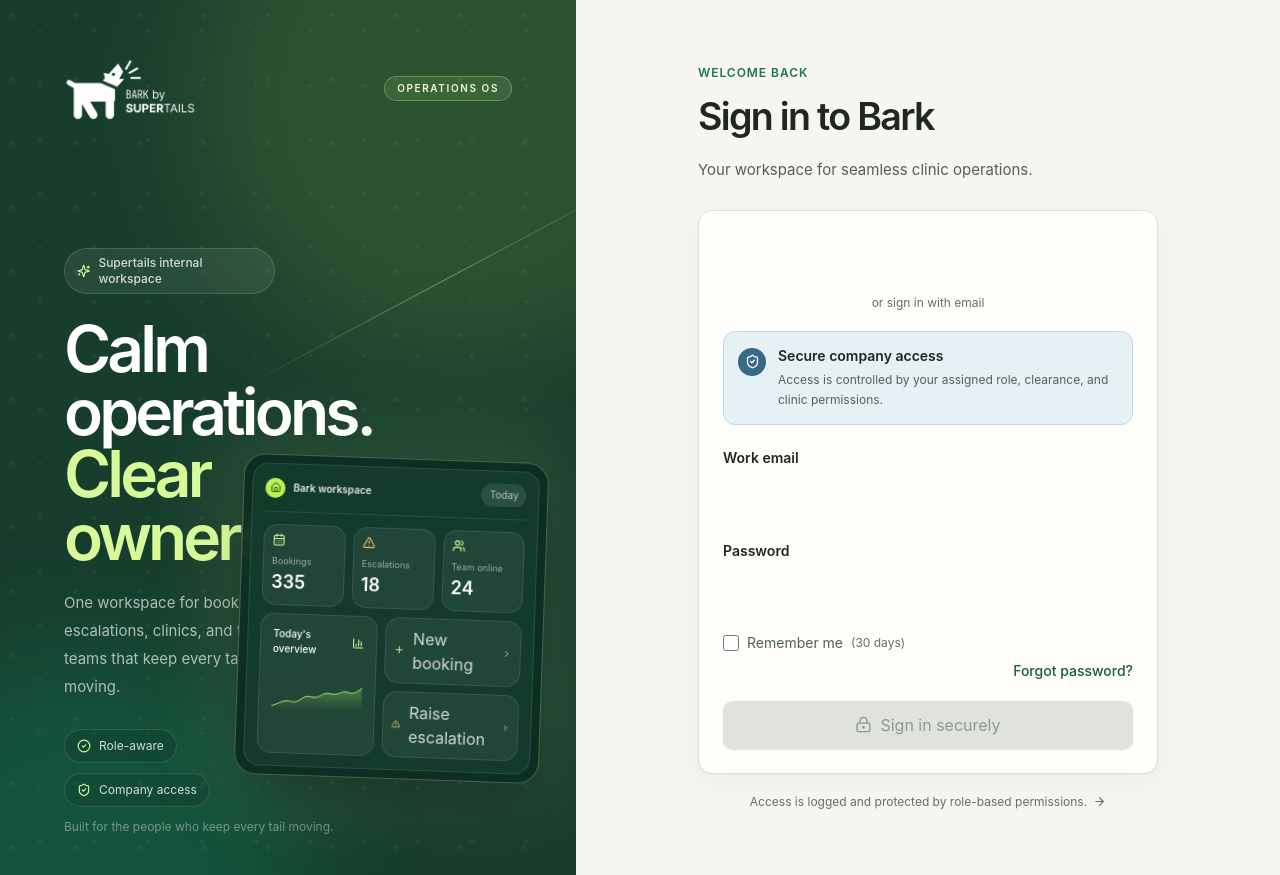
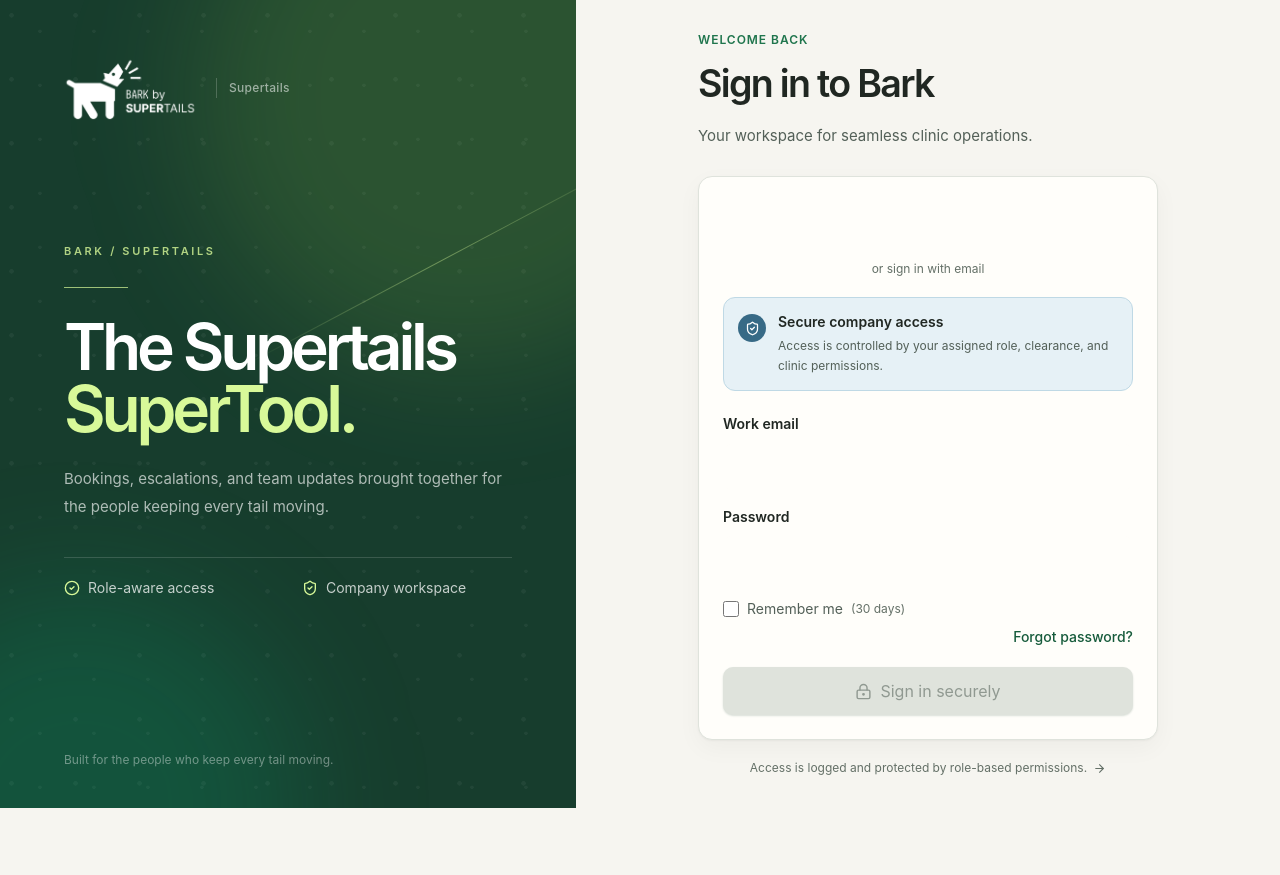
Before and after one commit to ajaynambiarofficial/Bark, a React (Vite) app: page /login in a window 1280 px wide. After the commit the page ends 808 px from the top, so only its background shows below. Built offline with nearby package versions, Linux system fonts and the light colour scheme; no server answers.

Commit message:
feat: refine login hero messaging

```diff
--- a/src/pages/LoginPage.tsx
+++ b/src/pages/LoginPage.tsx
@@ -1,4 +1,4 @@
-import { AlertTriangle, ArrowRight, BarChart3, CalendarDays, CheckCircle2, ChevronRight, Home, LockKeyhole, Plus, ShieldCheck, Sparkles, Users } from "lucide-react";
+import { ArrowRight, CheckCircle2, LockKeyhole, ShieldCheck } from "lucide-react";
 import { useEffect, useRef, useState } from "react";
 import { Navigate, useLocation, useNavigate } from "react-router";
 import { Link } from "react-router";
@@ -93,44 +93,27 @@ export function LoginPage() {
 
   return (
     <main className="min-h-dvh bg-app lg:grid lg:grid-cols-[minmax(360px,0.9fr)_minmax(520px,1.1fr)]">
-      <section className="relative hidden min-h-dvh overflow-hidden bg-brand-deep px-10 py-10 text-white lg:block xl:px-16 xl:py-14">
+      <section className="relative hidden min-h-dvh overflow-hidden bg-brand-deep px-10 py-10 text-white lg:flex lg:flex-col xl:px-16 xl:py-14">
         <div className="pointer-events-none absolute inset-0 overflow-hidden" aria-hidden="true">
           <div className="brand-pattern absolute inset-0 opacity-[0.06]" />
           <div className="absolute -right-40 -top-44 size-[34rem] rounded-full bg-lime-300/12 blur-3xl" />
           <div className="absolute -bottom-56 -left-36 size-[28rem] rounded-full bg-emerald-400/15 blur-3xl" />
           <div className="absolute right-[-16%] top-[32%] h-px w-[78%] rotate-[-28deg] bg-gradient-to-r from-transparent via-lime-200/40 to-transparent" />
         </div>
-        <div className="relative z-10 flex items-center justify-between">
+        <div className="relative z-10 flex items-center gap-3">
           <BarkLogo inverse />
-          <span className="rounded-full border border-lime-200/30 bg-lime-200/10 px-3 py-1 text-[10px] font-semibold uppercase tracking-[0.16em] text-lime-100">Operations OS</span>
+          <span className="h-5 w-px bg-white/20" aria-hidden="true" />
+          <span className="text-xs font-medium tracking-wide text-white/55">Supertails</span>
         </div>
-        <div className="relative z-10 mt-[15vh] max-w-[47%] pb-3 xl:mt-[16vh]">
-          <span className="inline-flex items-center gap-2 rounded-full border border-white/15 bg-white/[0.07] px-3 py-1.5 text-xs font-medium text-white/80"><Sparkles size={14} className="text-lime-200" /> Supertails internal workspace</span>
-          <p className="mt-6 max-w-lg text-[clamp(2.4rem,5vw,4.5rem)] font-semibold leading-[0.98] tracking-[-0.06em]">Calm operations.<br /><span className="text-lime-200">Clear ownership.</span></p>
-          <p className="mt-5 max-w-md text-[15px] leading-7 text-white/65">One workspace for bookings, escalations, clinics, and the teams that keep every tail moving.</p>
-          <div className="mt-7 flex flex-wrap gap-2.5 text-xs text-white/80">
-            <span className="inline-flex items-center gap-2 rounded-full border border-white/12 bg-black/10 px-3 py-2"><CheckCircle2 size={14} className="text-lime-200" /> Role-aware</span>
-            <span className="inline-flex items-center gap-2 rounded-full border border-white/12 bg-black/10 px-3 py-2"><ShieldCheck size={14} className="text-lime-200" /> Company access</span>
-          </div>
-        </div>
-        <div className="absolute bottom-24 right-3 z-10 w-[53%] max-w-[430px] xl:right-8" aria-label="Bark workspace preview">
-          <div className="absolute -inset-5 rounded-[2rem] bg-lime-200/10 blur-2xl" />
-          <div className="relative rotate-[2deg] rounded-[1.35rem] border border-lime-100/25 bg-[#0b2b20]/90 p-2 shadow-2xl shadow-black/30 backdrop-blur-xl">
-            <div className="rounded-[1rem] border border-white/10 bg-[#123b2b] p-3">
-              <div className="flex items-center gap-2 border-b border-white/10 pb-3 text-[10px] text-white/65">
-                <div className="grid size-5 place-items-center rounded-md bg-lime-300 text-[#123b2b]"><Home size={11} /></div>
-                <span className="font-semibold text-white/90">Bark workspace</span>
-                <span className="ml-auto rounded-full bg-white/10 px-2 py-1">Today</span>
-              </div>
-              <div className="mt-3 grid grid-cols-3 gap-2">
-                <div className="rounded-lg border border-white/10 bg-white/[0.06] p-2"><CalendarDays size={13} className="text-lime-200" /><p className="mt-2 text-[9px] text-white/55">Bookings</p><p className="text-lg font-semibold">335</p></div>
-                <div className="rounded-lg border border-white/10 bg-white/[0.06] p-2"><AlertTriangle size={13} className="text-orange-300" /><p className="mt-2 text-[9px] text-white/55">Escalations</p><p className="text-lg font-semibold">18</p></div>
-                <div className="rounded-lg border border-white/10 bg-white/[0.06] p-2"><Users size={13} className="text-lime-200" /><p className="mt-2 text-[9px] text-white/55">Team online</p><p className="text-lg font-semibold">24</p></div>
-              </div>
-              <div className="mt-2 grid grid-cols-[1.4fr_0.8fr] gap-2">
-                <div className="rounded-lg border border-white/10 bg-white/[0.06] p-3"><div className="flex items-center justify-between"><p className="text-[10px] font-medium">Today's overview</p><BarChart3 size={13} className="text-lime-200" /></div><svg className="mt-2 h-16 w-full" viewBox="0 0 220 64" fill="none" aria-hidden="true"><path d="M2 55C25 48 29 39 49 44C70 49 74 25 96 31C119 37 120 17 143 22C165 27 167 11 188 18C200 22 207 14 218 7V64H2V55Z" fill="url(#chartFill)" /><path d="M2 55C25 48 29 39 49 44C70 49 74 25 96 31C119 37 120 17 143 22C165 27 167 11 188 18C200 22 207 14 218 7" stroke="#b9ff72" strokeWidth="2" strokeLinecap="round" /><defs><linearGradient id="chartFill" x1="110" y1="7" x2="110" y2="64" gradientUnits="userSpaceOnUse"><stop stopColor="#b9ff72" stopOpacity=".3" /><stop offset="1" stopColor="#b9ff72" stopOpacity="0" /></linearGradient></defs></svg></div>
-                <div className="space-y-2"><button type="button" className="flex w-full items-center gap-2 rounded-lg border border-white/10 bg-white/[0.06] p-2 text-left text-[10px] text-white/80"><Plus size={13} className="text-lime-200" /> New booking <ChevronRight size={12} className="ml-auto" /></button><button type="button" className="flex w-full items-center gap-2 rounded-lg border border-white/10 bg-white/[0.06] p-2 text-left text-[10px] text-white/80"><AlertTriangle size={13} className="text-orange-300" /> Raise escalation <ChevronRight size={12} className="ml-auto" /></button></div>
-              </div>
+        <div className="relative z-10 flex flex-1 items-center">
+          <div className="max-w-2xl pb-8">
+            <p className="text-[11px] font-semibold uppercase tracking-[0.24em] text-lime-200/80">Bark / Supertails</p>
+            <div className="mt-7 h-px w-16 bg-lime-200/70" aria-hidden="true" />
+            <p className="mt-7 max-w-xl text-[clamp(2.5rem,5vw,4.65rem)] font-semibold leading-[0.97] tracking-[-0.065em]">The Supertails<br /><span className="text-lime-200">SuperTool.</span></p>
+            <p className="mt-6 max-w-md text-[15px] leading-7 text-white/65">Bookings, escalations, and team updates brought together for the people keeping every tail moving.</p>
+            <div className="mt-9 grid max-w-md grid-cols-2 gap-x-7 gap-y-3 border-t border-white/15 pt-5 text-sm text-white/75">
+              <span className="inline-flex items-center gap-2"><CheckCircle2 size={16} className="text-lime-200" /> Role-aware access</span>
+              <span className="inline-flex items-center gap-2"><ShieldCheck size={16} className="text-lime-200" /> Company workspace</span>
             </div>
           </div>
         </div>
```
